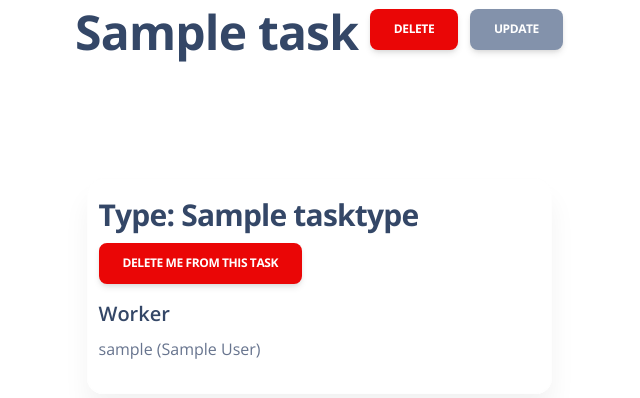
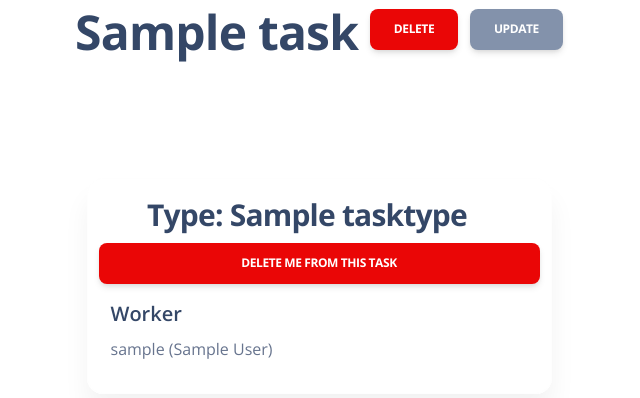
Before and after one commit to MatsalakO/it-company-task-manager, a Django app: page /tasks/1/ in a window 1280 px wide. Shown: the part 246-644 px from the top of the page, without its empty margins (321-961 px from the left). Run offline with Django 5.2, Linux system fonts and the light colour scheme; a user stored in the database is signed in; tables that the repository leaves empty hold one stand-in row (values such as "Sample post"); some libraries are stand-ins or nearby versions.

Commit message:
Improving templates

```diff
--- a/templates/manager/position_list.html
+++ b/templates/manager/position_list.html
@@ -37,7 +37,7 @@
                 {% endfor %}
               </table>
             {% else %}
-              <p>There aren't any positions</p>
+              <h1 class="row justify-content-center">There aren't any positions</h1>
             {% endif %}
           </div>
         </div>
--- a/templates/manager/task_detail.html
+++ b/templates/manager/task_detail.html
@@ -16,8 +16,8 @@
   <section class="pt-3 pb-4" id="count-stats">
     <div class="container">
       <div class="row justify-content-center">
-        <div class="col-lg-5 z-index-5 border-radius-xl mt-n10 mx-auto py-3 blur shadow-blur">
-          <h3>Type: {{ task.task_type.name }}</h3>
+        <div class="row col-lg-5 z-index-5 border-radius-xl mt-n10 mx-auto py-3 blur shadow-blur">
+          <h3 class="row justify-content-center">Type: {{ task.task_type.name }}</h3>
           {% if user in task.assignees.all %}
             <a href="{% url 'manager:task-worker-update' pk=task.id %}" class="btn btn-danger link-to-page">
               Delete me from this task
@@ -37,7 +37,7 @@
               </p>
             {% endfor %}
           {% else %}
-            <p>There aren't any workers</p>
+            <h1 class="justify-content-xl-center">There aren't any workers</h1>
           {% endif %}
         </div>
       </div>
--- a/templates/manager/task_list.html
+++ b/templates/manager/task_list.html
@@ -41,7 +41,7 @@
                 {% endfor %}
               </table>
             {% else %}
-              <p>There aren't any types</p>
+              <h1 class="row justify-content-center">There aren't any types</h1>
             {% endif %}
           </div>
         </div>
--- a/templates/manager/tasktype_list.html
+++ b/templates/manager/tasktype_list.html
@@ -39,7 +39,7 @@
                 {% endfor %}
               </table>
             {% else %}
-              <p>There aren't any types</p>
+              <h1 class="row justify-content-center">There aren't any types</h1>
             {% endif %}
           </div>
         </div>
--- a/templates/manager/worker_list.html
+++ b/templates/manager/worker_list.html
@@ -47,7 +47,7 @@
                   {% endfor %}
                 </table>
               {% else %}
-                <p>There aren't any workers</p>
+                <h1 class="row justify-content-center">There aren't any workers</h1>
               {% endif %}
             </div>
           </div>
```
